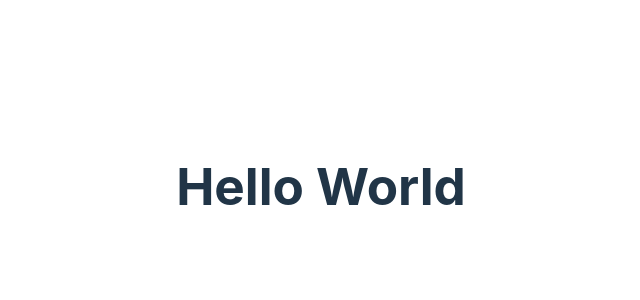
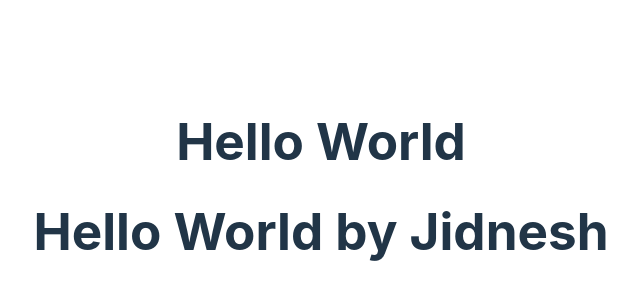
Before and after one commit to romanreigns808/TEST, a React (Vite) app in the folder client/: page / in a window 1280 px wide. Shown: the part 214-514 px from the top of the page, without its empty margins (319-959 px from the left). Built offline with nearby package versions, Linux system fonts and the light colour scheme.

Commit message:
Add Message

```diff
--- a/client/src/App.jsx
+++ b/client/src/App.jsx
@@ -9,6 +9,7 @@ function App() {
   return (
     <>
       <h1>Hello World</h1>
+      <h1>Hello World by Jidnesh</h1>
     </>
   )
 }
```
